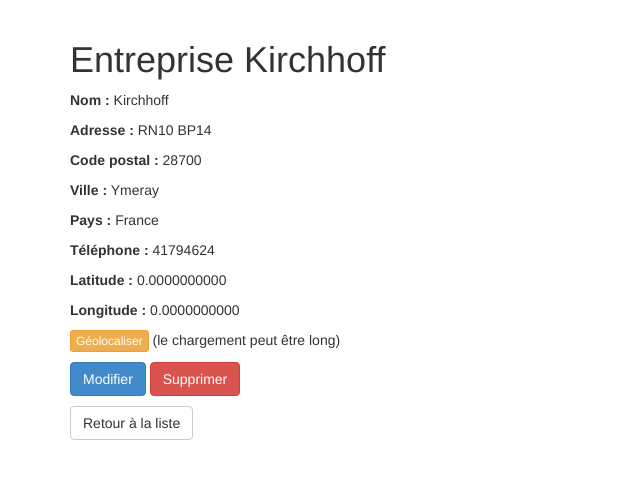
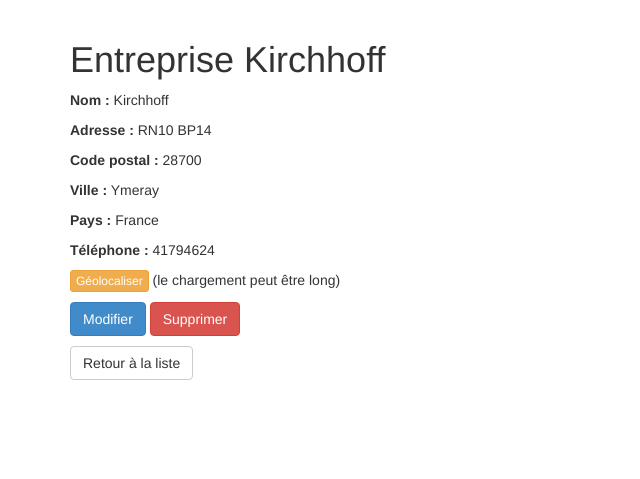
Before and after one commit to Thoumou/gestion_stage, a Django app: page /entreprises/fiche/1/ in a window 1280 px wide. Shown: the part 52-531 px from the top of the page, without its empty margins (0-640 px from the left). Run offline with Django 3.2, Linux system fonts and the light colour scheme; data comes from the database, SQL or seed files in the repository; parts of the project's set-up code (start-up, migrations or seed data) failed here and were passed over; some libraries are stand-ins or nearby versions.

Commit message:
Affichage des coordonnées
- Si les coord ne sont pas renseignées elles ne s'affichent pas.
- Lorsqu'on veut ajouter une entreprise, les champs sont vides

```diff
--- a/stage/entreprises/models.py
+++ b/stage/entreprises/models.py
@@ -123,14 +123,14 @@ class AjoutForm(ModelForm):
 		self.fields['longitude'].label = "Longitude"
 
 
-		self.fields['nom'].initial = "Nom "
-		self.fields['adresse'].initial = "Adresse"
-		self.fields['codePostal'].initial = "Code postal"
-		self.fields['ville'].initial = "Ville"
-		self.fields['pays'].initial = "Pays"
-		self.fields['telephone'].initial = "Telephone"
-		self.fields['latitude'].initial = "0554"
-		self.fields['longitude'].initial = "7785"
+		#self.fields['nom'].initial = "Nom "
+		#self.fields['adresse'].initial = "Adresse"
+		#self.fields['codePostal'].initial = "Code postal"
+		#self.fields['ville'].initial = "Ville"
+		#self.fields['pays'].initial = "Pays"
+		#self.fields['telephone'].initial = "Telephone"
+		self.fields['latitude'].initial = "0"
+		self.fields['longitude'].initial = "0"
 
 		#il est possible de metre que un seul champ en utilisant le model entreprise, il suffit de ne le préciser ni dans le init ni le meta
 	class Meta:
--- a/stage/entreprises/templates/entreprises/fiche.html
+++ b/stage/entreprises/templates/entreprises/fiche.html
@@ -1,4 +1,5 @@
 {% extends 'base.html' %}
+{% load staticfiles %}
 {% block title %}{{ block.super }} | Entreprises{% endblock %}
 {% block content %}
 
@@ -10,8 +11,11 @@
 	<p><strong>Ville :</strong>			{{ entreprise.ville }}</p>
 	<p><strong>Pays :</strong>			{{ entreprise.pays }}</p>
 	<p><strong>Téléphone :</strong>		{{ entreprise.telephone }}</p>
-	<p><strong>Latitude :</strong>		{{ entreprise.latitude }}</p>
-	<p><strong>Longitude :</strong>		{{ entreprise.longitude }}</p>
+
+	{% if entreprise.latitude != 0 %}
+		<p class="coords"><strong>Latitude :</strong>		{{ entreprise.latitude }}</p>
+		<p class="coords"><strong>Longitude :</strong>		{{ entreprise.longitude }}</p>
+	{% endif %}
 
 	<p><a class="btn btn-warning btn-xs" href="{% url 'entreprises:geolocal' entreprise_id=entreprise.id %}"> Géolocaliser</a> (le chargement peut être long)</p>
 
```
